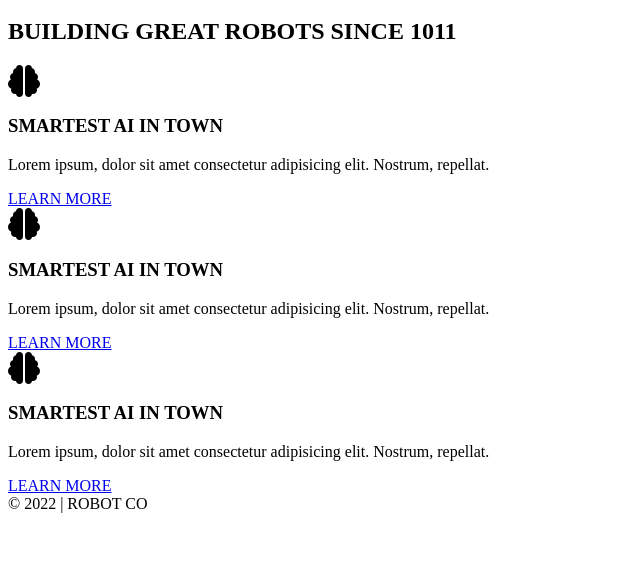
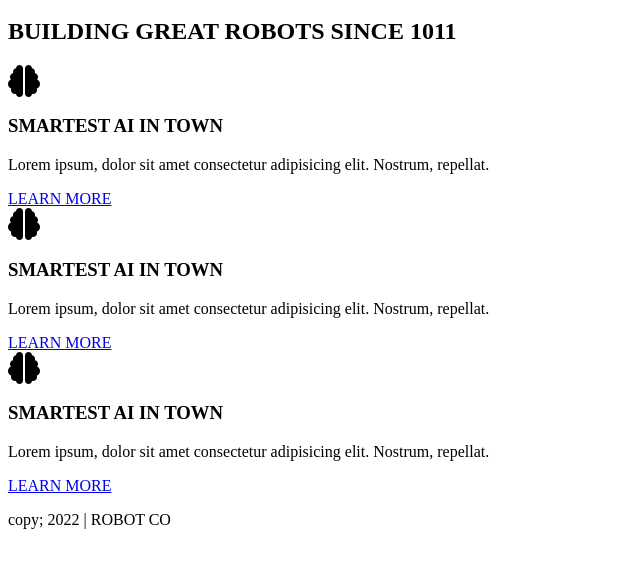
Before and after one commit to Mazattack1999/robotco, a plain HTML site: page index.html in a window 1280 px wide. Shown: the part 143-710 px from the top of the page, without its empty margins (0-640 px from the left). Drawn offline with Linux system fonts and the light colour scheme.

Commit message:
adds p to footer

```diff
--- a/index.html
+++ b/index.html
@@ -56,7 +56,7 @@
         </div>
     </section>
     <footer>
-        &copy; 2022 | ROBOT CO
+        <p>copy; 2022 | ROBOT CO</p>
     </footer>
 </body>
 </html>
```
